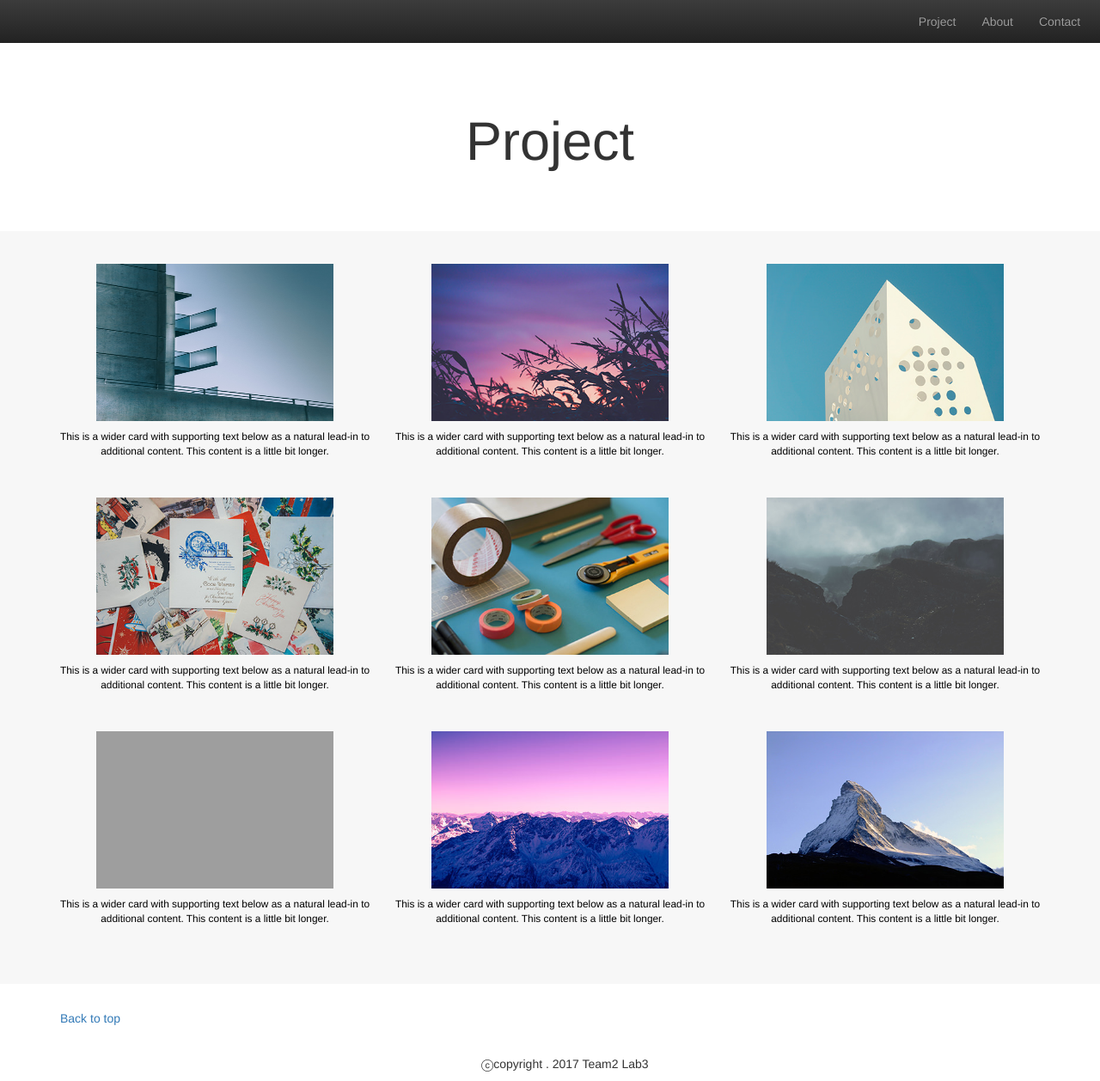
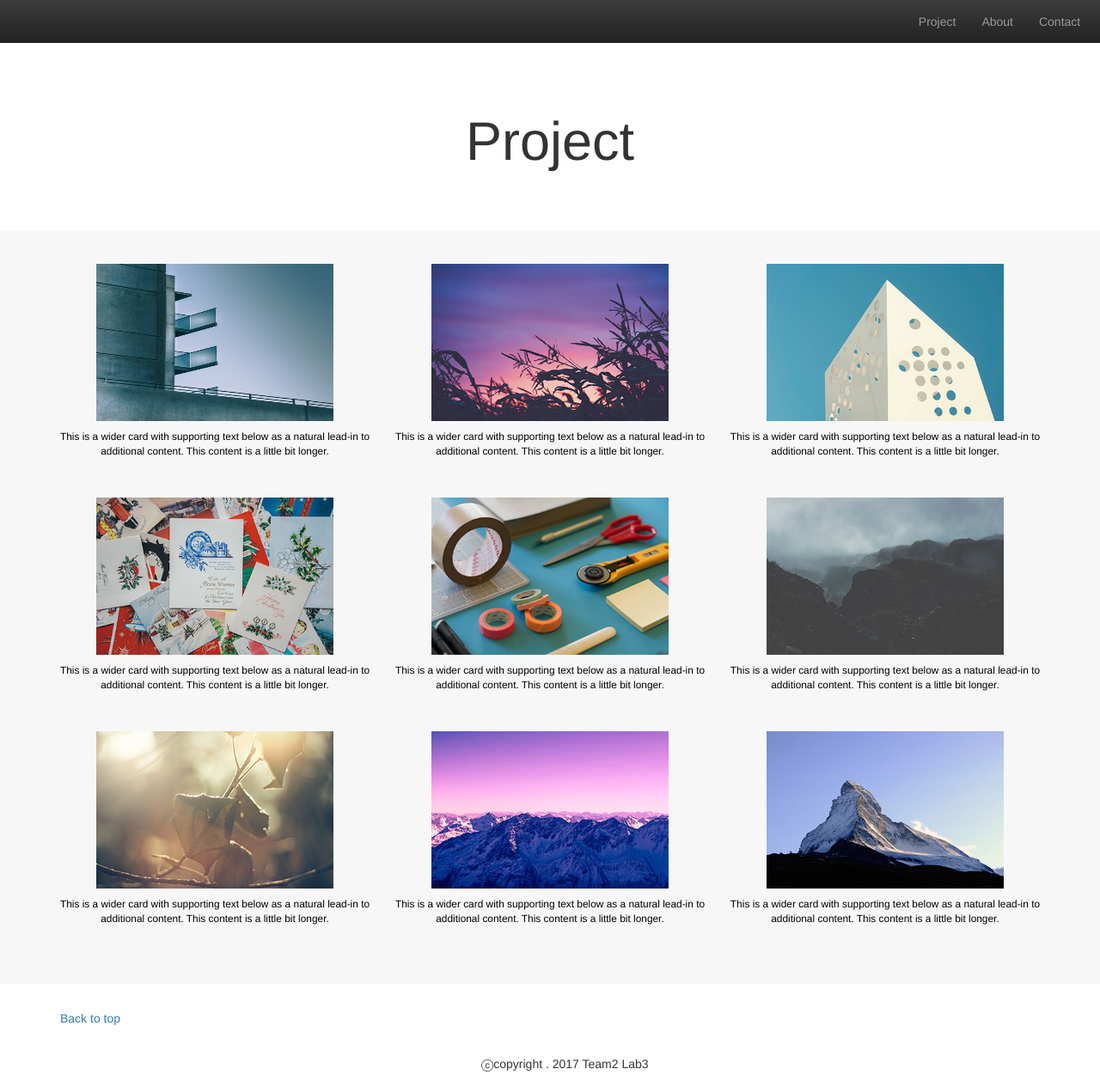
Before and after one commit to choiseokkyu/web_final, a Django app: page /main/ in a window 1280 px wide. Shown: the whole page at 86% size. Run offline with Django 3.2, Linux system fonts and the light colour scheme; some libraries are stand-ins or nearby versions; grey boxes are pictures that could not be loaded.

Commit message:
img_footer_login

```diff
--- a/web_final/template/main.html
+++ b/web_final/template/main.html
@@ -51,7 +51,7 @@ main
           </div>
 
           <div class="card"><a href="/project7">
-            <img src="../static/image/7.jpeg" class="images center-block">
+            <img src="../static/image/7.jpg" class="images center-block">
             <p class="card-text">This is a wider card with supporting text below as a natural lead-in to additional content. This content is a little bit longer.</p>
           </a>
           </div>
```
Also changed, not shown: web_final/static/image/용량큰/11.jpg (deleted), web_final/static/image/용량큰/22.jpg (deleted), web_final/static/image/용량큰/33.jpg (deleted), web_final/static/image/용량큰/44.jpg (deleted), web_final/static/image/용량큰/55.jpg (deleted), web_final/static/image/용량큰/66.jpg (deleted), web_final/static/image/용량큰/77.jpg (deleted), web_final/static/image/용량큰/88.jpg (deleted), web_final/static/image/용량큰/99.jpg (deleted), web_final/static/image/용량큰/face1.jpg (deleted).
